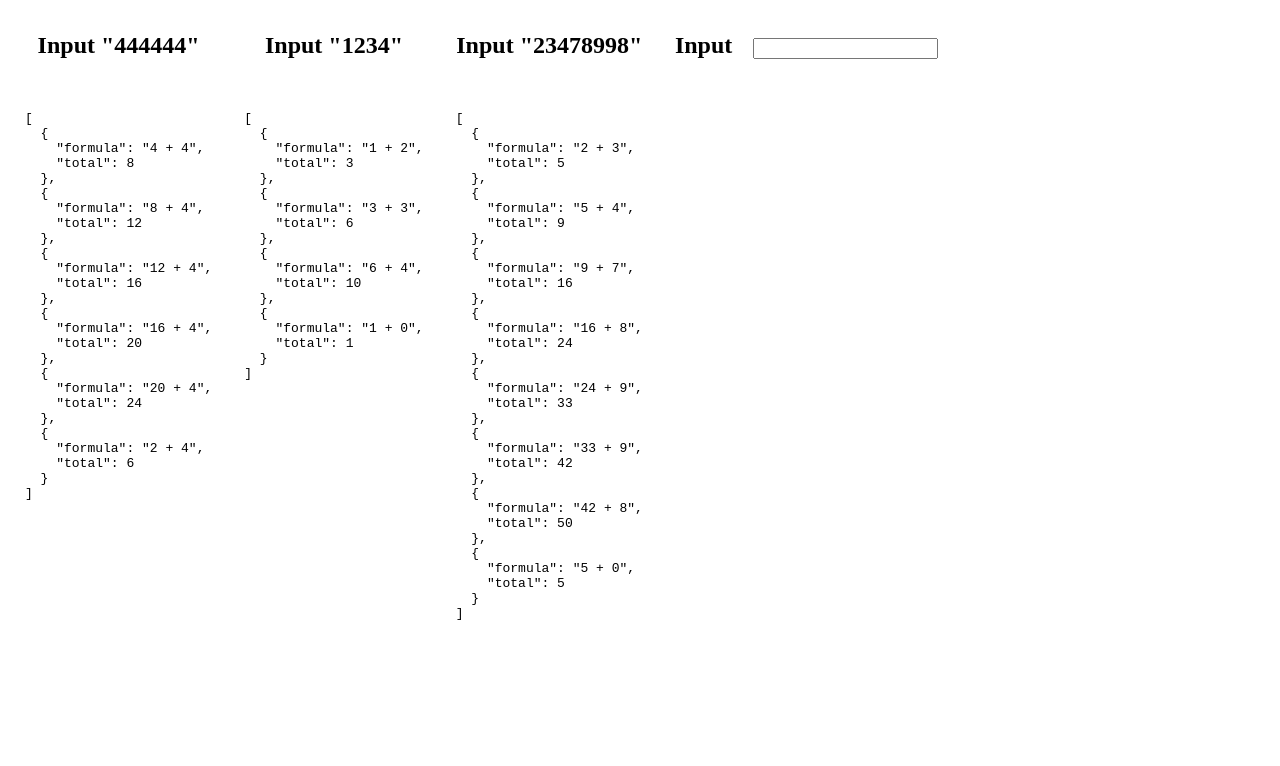
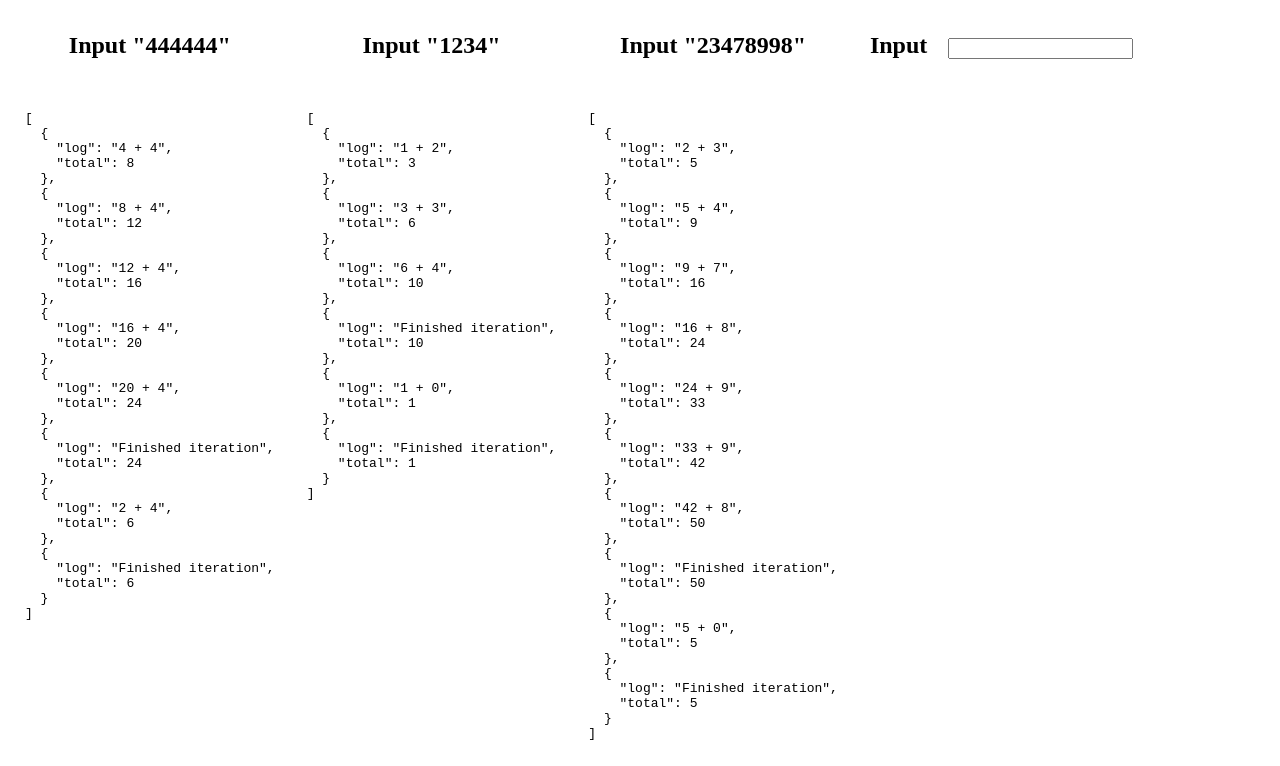
Before and after one commit to raphdelvillar/Moscord, a plain HTML site: page Javascript Coding Challenge 4/index.html in a window 1280 px wide. Shown: the part 83-849 px from the top of the page. Before the commit the page ends 800 px from the top, so only its background shows below. Drawn offline with Linux system fonts and the light colour scheme.

Commit message:
modify function name

```diff
--- a/Javascript Coding Challenge 4/index.html
+++ b/Javascript Coding Challenge 4/index.html
@@ -14,7 +14,7 @@
 
         function display(id, input) {
             document.getElementById(id).innerHTML = JSON.stringify(calculateValidationNumber(input), null, 2);
-            clear();
+            clearLogger();
         }
 
         function manual() {
--- a/Javascript Coding Challenge 4/js/main.js
+++ b/Javascript Coding Challenge 4/js/main.js
@@ -11,18 +11,23 @@ the process until a single digit number is calculated.
 
 var logger = [];
 
-function clear() {
+function clearLogger() {
     logger = [];
 }
 
 function calculateValidationNumber(input) {
     let answer = input.toString().split('').map(Number).reduce(function(a, b) {
         logger.push({
-            formula: `${a} + ${b}`,
+            log: `${a} + ${b}`,
             total: a + b
         });
         return a + b
     })
+
+    logger.push({
+        log: "Finished iteration",
+        total: answer
+    });
 
     if (answer.toString().length > 1) {
         answer = calculateValidationNumber(answer);
```
